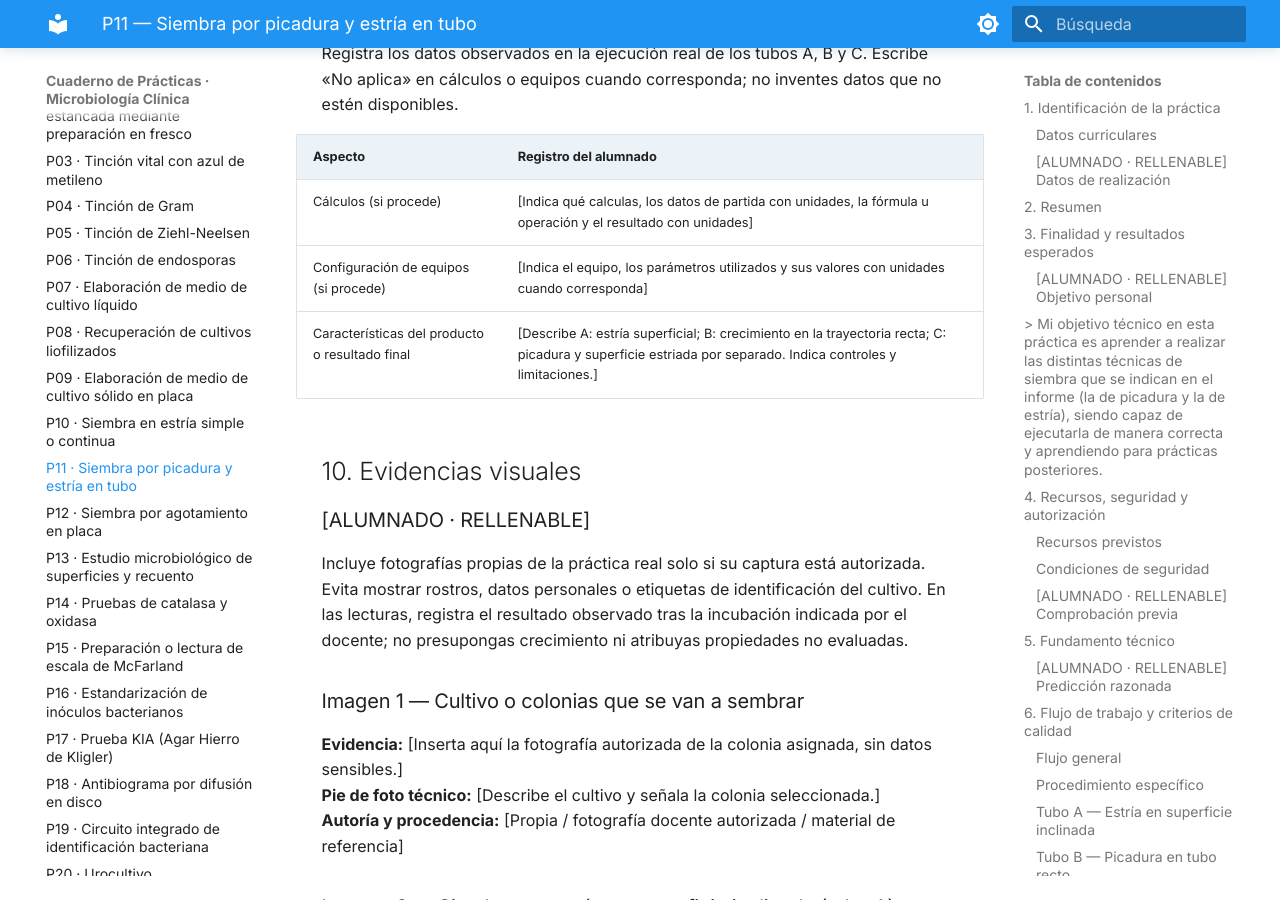
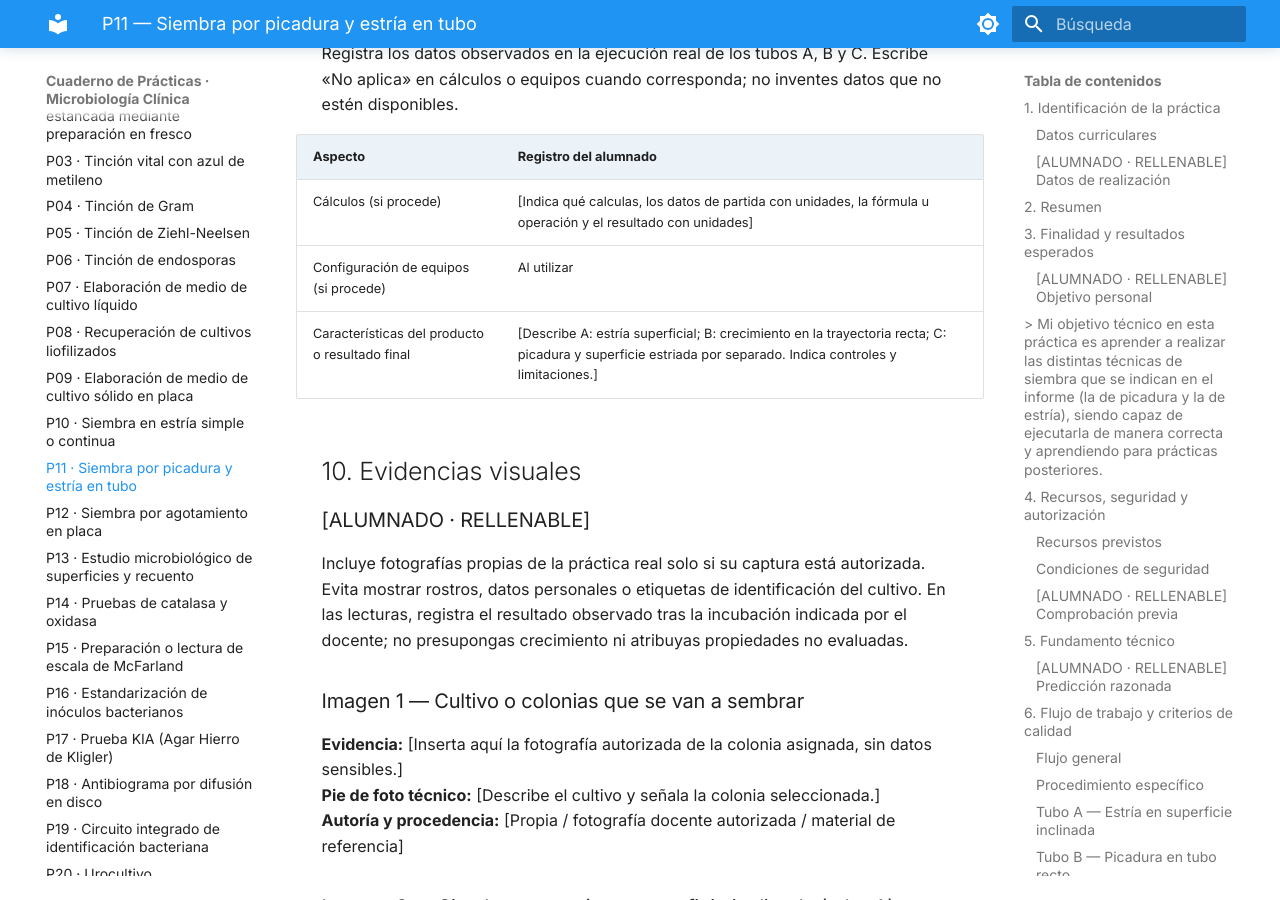
Before and after one commit to Rebeca-hubb/Cuaderno-Pr-cticas-Microbiolog-a-Rebeca-Vicho-, an MkDocs documentation site: the page built from docs/practicas/P11_Siembra_picadura_y_estria.md, in a window 1280 px wide and 900 px high, scrolled down 8832 px. Built offline with MkDocs 1.6.1 and Material for MkDocs 9.7.7, drawn with Linux system fonts in a browser that asks for light colours.

Commit message:
Update P11_Siembra_picadura_y_estria.md

```diff
--- a/docs/practicas/P11_Siembra_picadura_y_estria.md
+++ b/docs/practicas/P11_Siembra_picadura_y_estria.md
@@ -223,7 +223,7 @@ Registra los datos observados en la ejecución real de los tubos A, B y C. Escri
 | Aspecto | Registro del alumnado |
 |---|---|
 | Cálculos (si procede) | [Indica qué calculas, los datos de partida con unidades, la fórmula u operación y el resultado con unidades] |
-| Configuración de equipos (si procede) | [Indica el equipo, los parámetros utilizados y sus valores con unidades cuando corresponda] |
+| Configuración de equipos (si procede) | Al utilizar |
 | Características del producto o resultado final | [Describe A: estría superficial; B: crecimiento en la trayectoria recta; C: picadura y superficie estriada por separado. Indica controles y limitaciones.] |
 
 ## 10. Evidencias visuales
```
